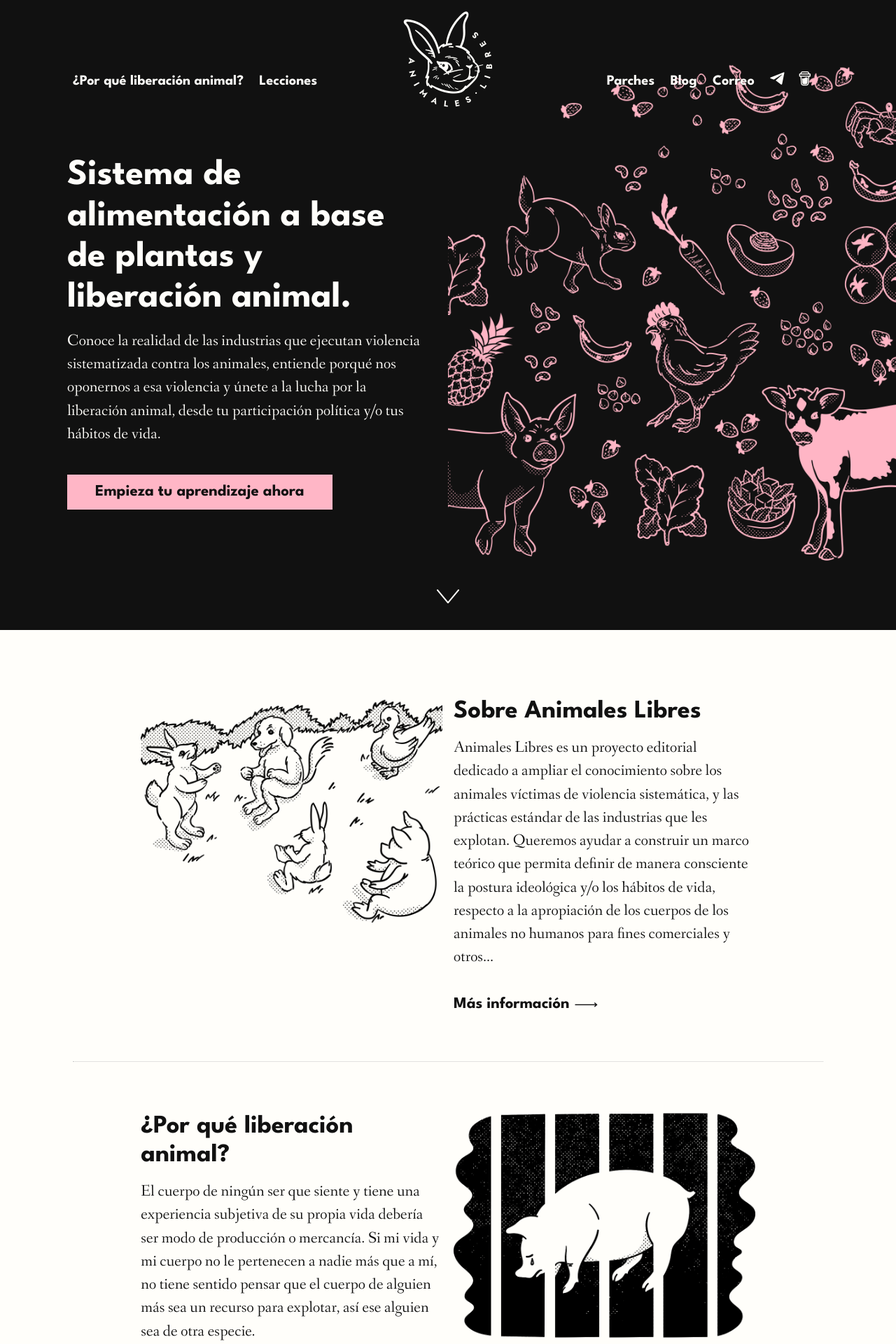
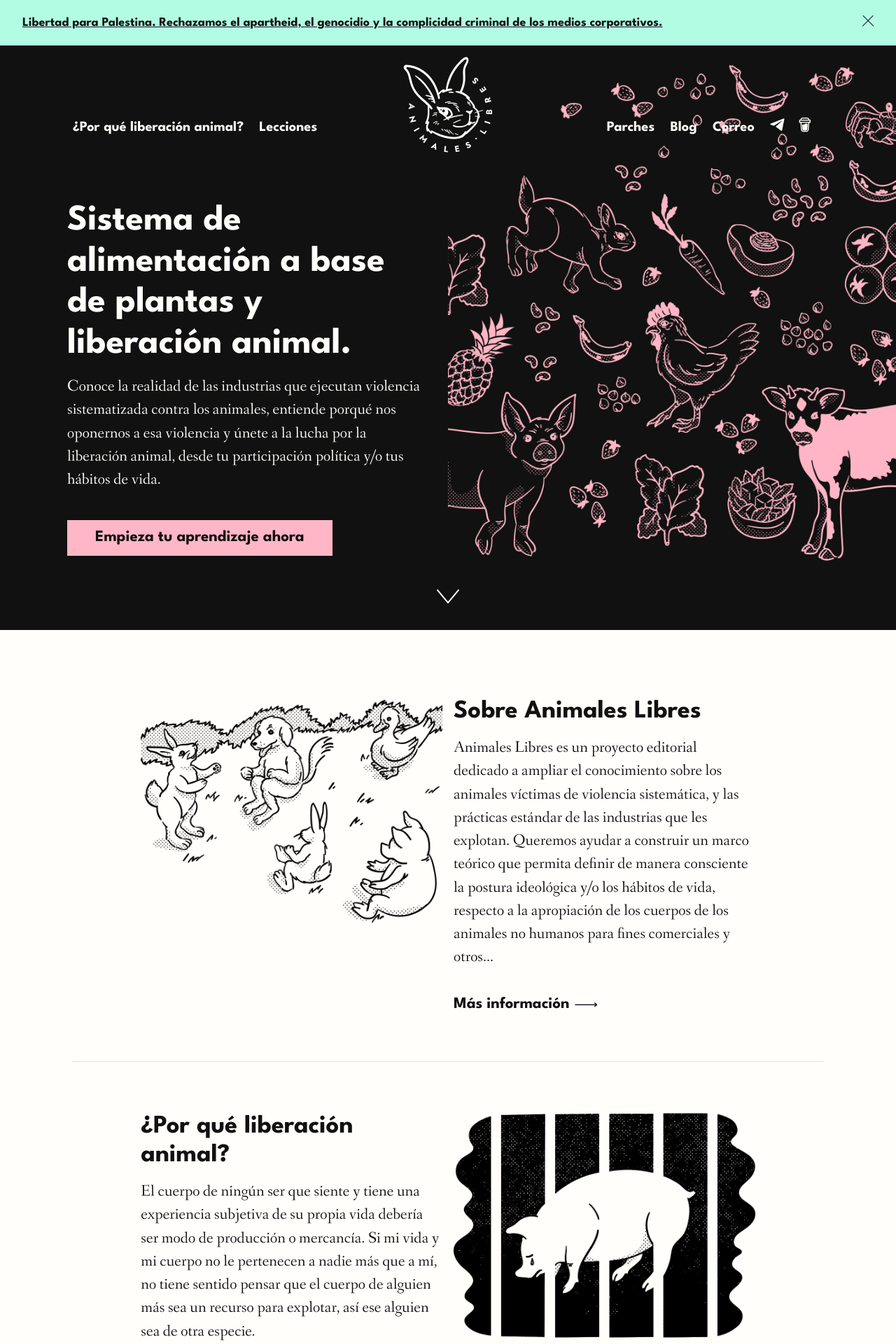
Before and after one commit to animaleslibres/animaleslibres.github.io, a Jekyll site: the page built from index.md, in a window 1280 px wide. Shown: the top 1920 px of the page at 70% size. Built offline with Jekyll 4.4.1, drawn with Linux system fonts in a browser that asks for light colours; nearby versions of some CDN libraries; some web fonts are replaced; a script that is not in the unit is left out.

Commit message:
Libertad para Palestina

```diff
--- a/_includes/alert.html
+++ b/_includes/alert.html
@@ -10,7 +10,7 @@
         <div uk-alert>
           <div class="row">
             <div class="col-xs-11 col-lg-12">
-              <p>La lección 8 está en construcción :)</p>
+              <p><a href="https://rb.gy/atnfv" target="_blank">Libertad para Palestina. Rechazamos el apartheid, el genocidio y la complicidad criminal de los medios corporativos.</p>
             </div>
             <div class="col-xs-2">
               <a class="uk-alert-close alert-content-no-heading" uk-close><span class="icon icon-close"></span></a>
--- a/_includes/main-nav-desk.html
+++ b/_includes/main-nav-desk.html
@@ -1,3 +1,4 @@
+{% include alert.html %}
 <nav class="hidden-xs hidden-sm visible-lg main-nav" id="desk-nav" uk-scrollspy="cls: uk-animation-fade; delay: 60">
   <!-- wrapper -->
   <div class="wrapper container-fluid">
--- a/assets/scss/styles.scss
+++ b/assets/scss/styles.scss
@@ -566,6 +566,7 @@ blockquote{
     font-family: $sans-serif;
     font-weight: $bold;
     font-size: $small-text;
+    color: $dark !important;
     & span{
       font-size: $small-text;
       margin: 0 .5rem;
@@ -602,7 +603,7 @@ blockquote{
 }
 
 .alert{
-  background-color: $brand;
+  background-color: $brand-2;
   color: $dark;
 }
 
```
Also changed, not shown: assets/css/styles.css.
